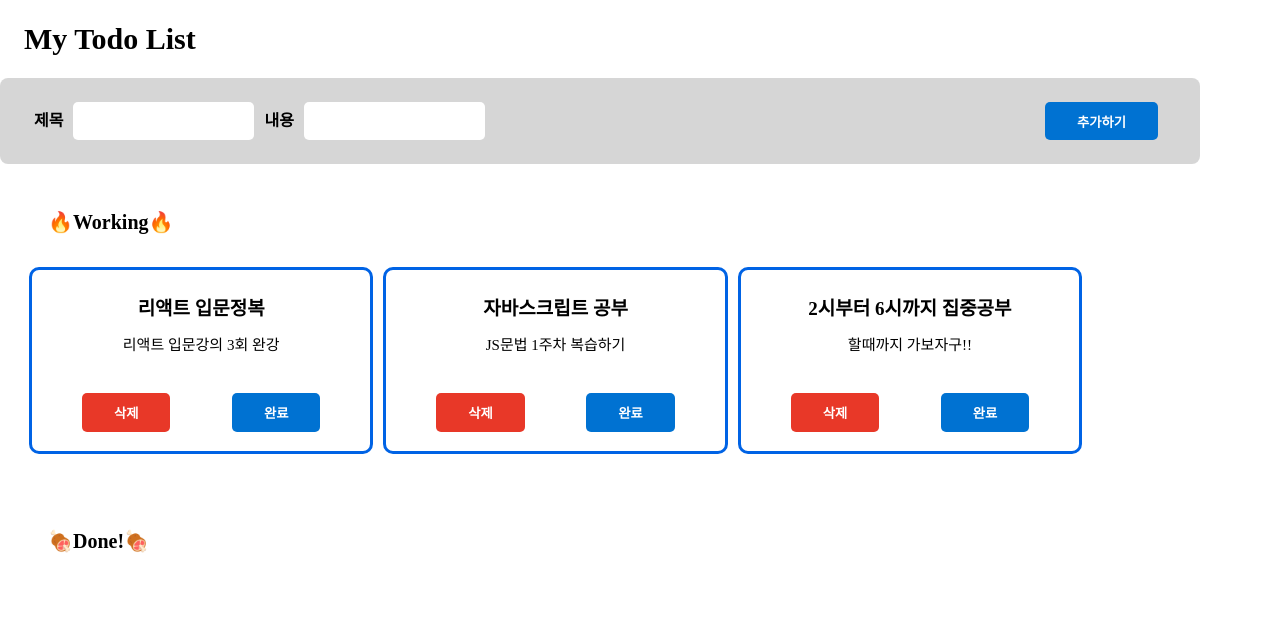
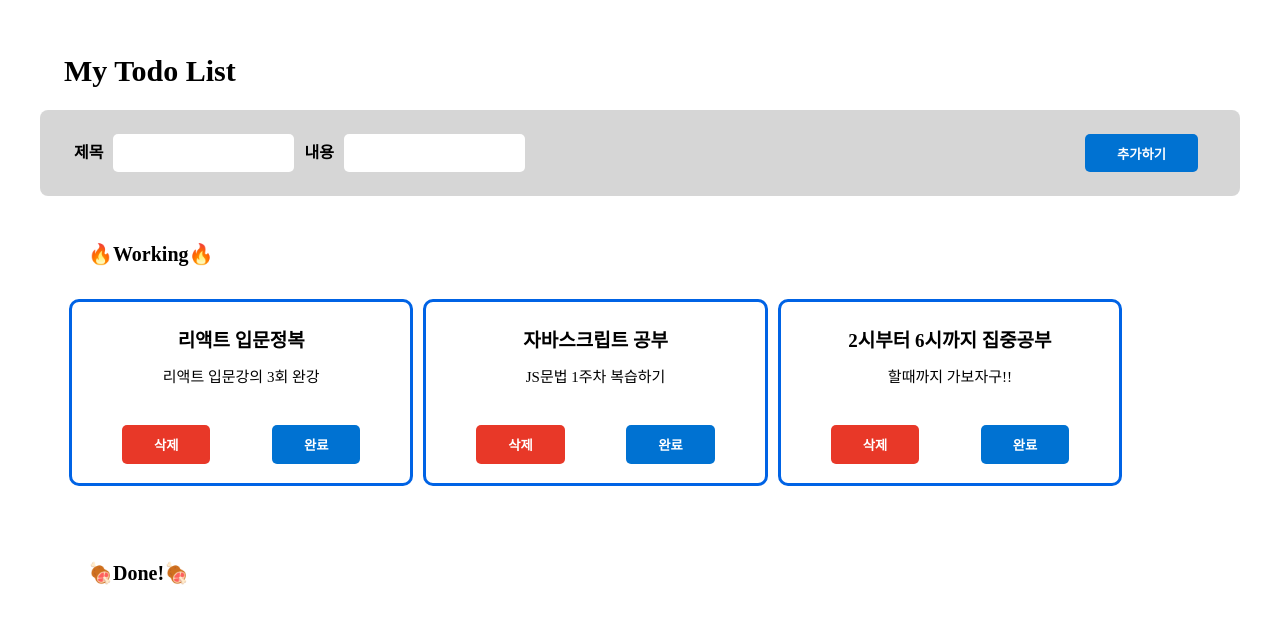
Before and after one commit to HY965/todoList_project, a React (Create React App) app: page / in a window 1280 px wide. Shown: the top 624 px of the page. Built offline with nearby package versions, Linux system fonts and the light colour scheme.

Commit message:
css 레이아웃 위치수정

```diff
--- a/src/App.css
+++ b/src/App.css
@@ -1,3 +1,9 @@
+#root {
+  max-width: 1200px;
+  margin: 0 auto;
+  padding: 2rem;
+}
+
 h2 {
   font-size: 30px;
   font-weight: bolder;
@@ -5,7 +11,7 @@ h2 {
 }
 
 .container {
-  width: 1200px;
+  /* width: 1200px; */
   /* height: 100%; */
   /* display: flex;
   justify-content: center; */
```
